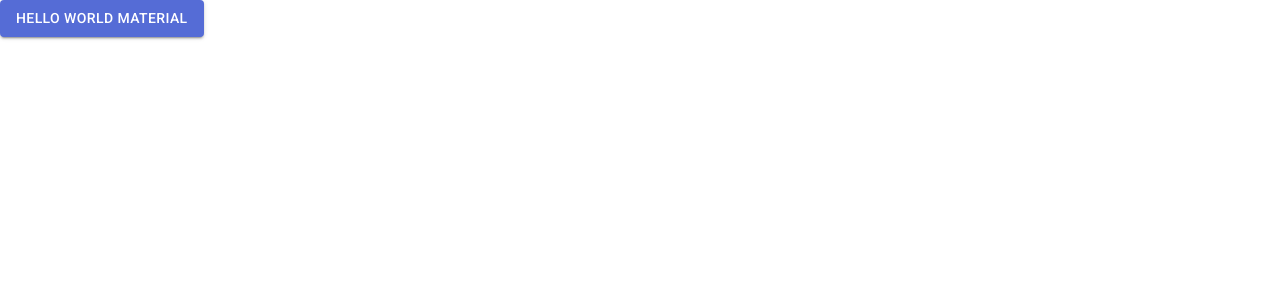
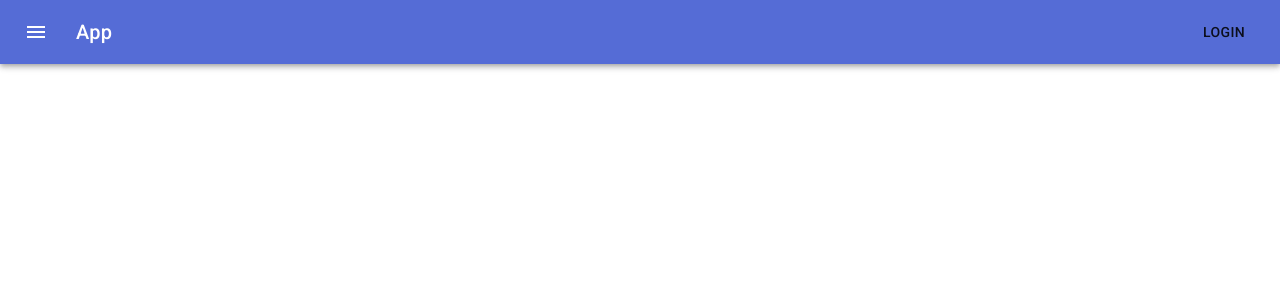
Before and after one commit to fally-app/app, a Next.js app: page / in a window 1280 px wide. Shown: the top 300 px of the page. Built offline with nearby package versions, Linux system fonts and the light colour scheme.

Commit message:
added nav bar first preview

```diff
--- /dev/null
+++ b/components/NavBar.tsx
@@ -0,0 +1,43 @@
+import { AppBar, IconButton, Toolbar, Typography } from '@material-ui/core'
+import Button from '@material-ui/core/Button/Button'
+import { createStyles, makeStyles, Theme } from '@material-ui/core/styles'
+import MenuIcon from '@material-ui/icons/menu'
+import React from 'react'
+
+const useStyles = makeStyles((theme: Theme) =>
+    createStyles({
+        root: {
+            flexGrow: 1,
+        },
+        menuButton: {
+            marginRight: theme.spacing(2),
+        },
+        title: {
+            flexGrow: 1,
+        },
+    })
+)
+
+export const NavBar = (): React.ReactElement => {
+    const classes = useStyles()
+    return (
+        <div className={classes.root}>
+            <AppBar position="static">
+                <Toolbar>
+                    <IconButton
+                        edge="start"
+                        className={classes.menuButton}
+                        color="inherit"
+                        arial-label="menu">
+                        <MenuIcon />
+                    </IconButton>
+                    <Typography variant="h6" className={classes.title}>
+                        App
+                    </Typography>
+                    <Button color="ínherit">Login</Button>
+                </Toolbar>
+            </AppBar>
+        </div>
+    )
+}
+export default NavBar
--- a/package.json
+++ b/package.json
@@ -21,6 +21,7 @@
   },
   "dependencies": {
     "@material-ui/core": "^4.11.0",
+    "@material-ui/icons": "^4.9.1",
     "@reduxjs/toolkit": "^1.4.0",
     "@types/jsonwebtoken": "^8.5.0",
     "@types/mongoose": "^5.7.36",
--- a/pages/index.tsx
+++ b/pages/index.tsx
@@ -1,11 +1,7 @@
-import Button from '@material-ui/core/Button'
+import NavBar from '../components/NavBar'
 
 const App: React.FC = (): React.ReactElement => {
-    return (
-        <Button variant="contained" color="primary">
-            Hello world material
-        </Button>
-    )
+    return <NavBar />
 }
 
 export default App
```
Also changed, not shown: 2 other files (tests, documents, lock files or other folders).
